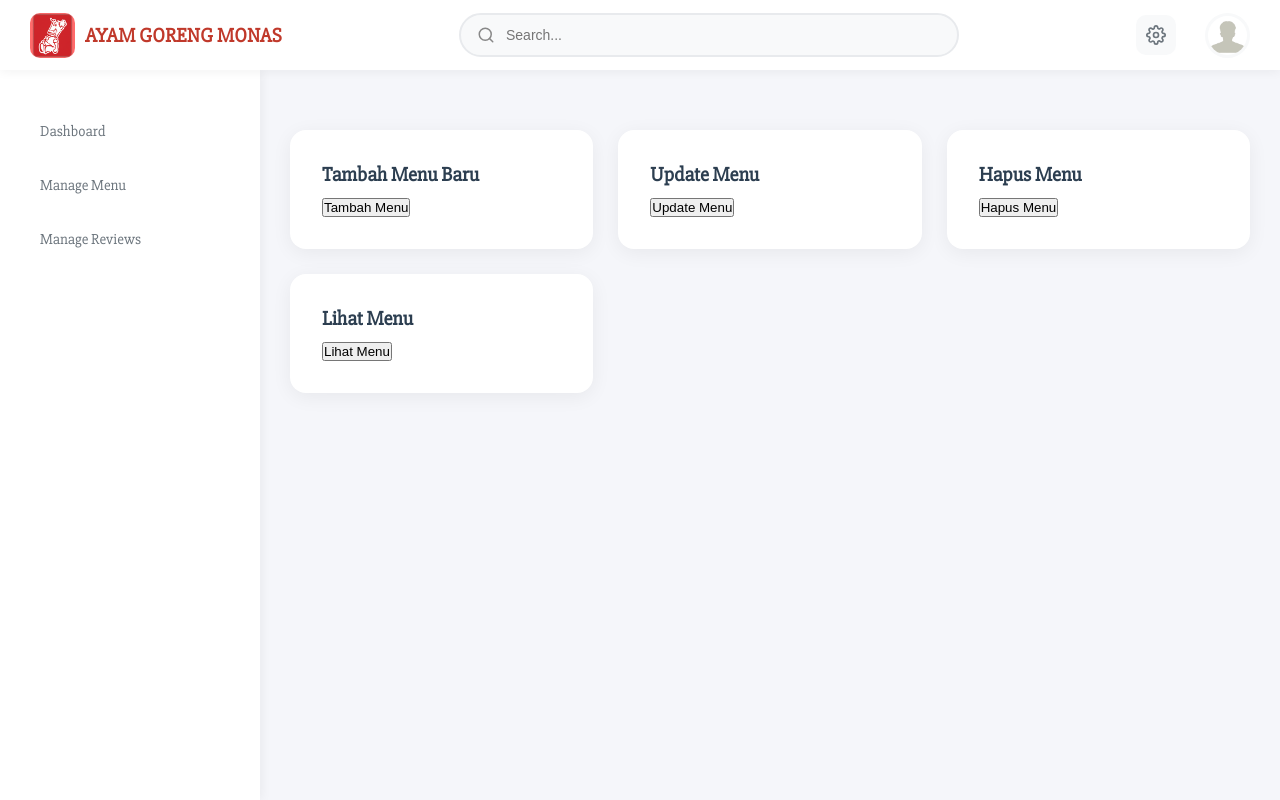
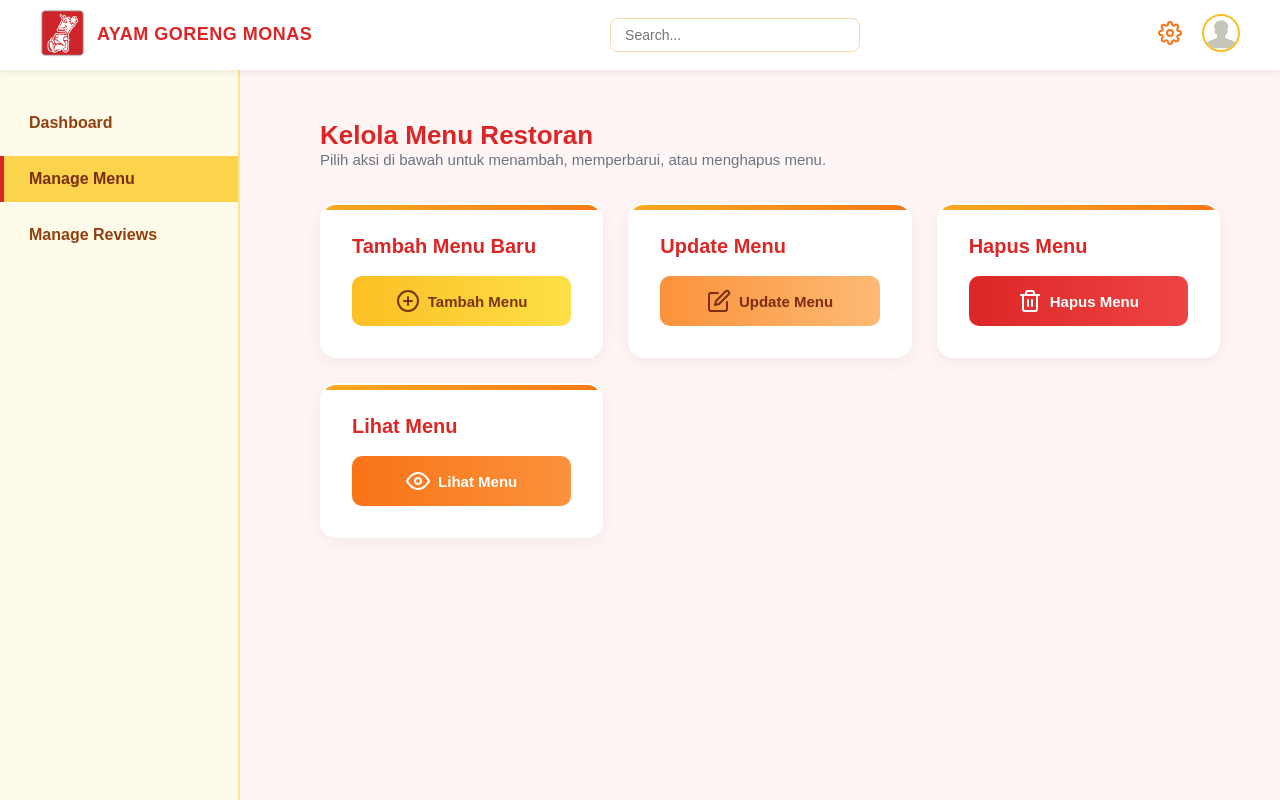
Before and after one commit to Britamaxx/Ayam-Goreng-Monas-Web, a PHP site: page /manage_menu.html in a window 1280 px wide. Run offline with PHP 8.4, Linux system fonts and the light colour scheme.

Commit message:
Add Style In Menu Management

```diff
--- a/Style/manage_menu.css
+++ b/Style/manage_menu.css
@@ -1,8 +1,131 @@
+* {
+  margin: 0;
+  padding: 0;
+  box-sizing: border-box;
+  font-family: "Poppins", sans-serif;
+}
+
+body {
+  background: #FFF5F5;
+  color: #1a1a1a;
+}
+
+.navbar {
+  position: fixed;
+  top: 0;
+  left: 0;
+  right: 0;
+  height: 70px;
+  background: #FFFFFF;
+  box-shadow: 0 2px 8px rgba(0, 0, 0, 0.08);
+  display: flex;
+  align-items: center;
+  justify-content: space-between;
+  padding: 0 40px;
+  z-index: 1000;
+}
+
+.header-left {
+  display: flex;
+  align-items: center;
+  gap: 12px;
+}
+
+.restaurant-logo img {
+  width: 45px;
+}
+
+.restaurant-name {
+  font-weight: 700;
+  font-size: 18px;
+  letter-spacing: 0.5px;
+  color: #DC2626;
+}
+
+.search-bar input {
+  padding: 8px 14px;
+  border-radius: 8px;
+  border: 1px solid #FED7AA;
+  width: 250px;
+  outline: none;
+  font-size: 14px;
+}
+
+.search-bar input:focus {
+  border-color: #FB923C;
+  box-shadow: 0 0 4px rgba(251, 146, 60, 0.5);
+}
+
+.header-right {
+  display: flex;
+  align-items: center;
+  gap: 20px;
+}
+
+.setting-btn {
+  cursor: pointer;
+  color: #F97316;
+  transition: color 0.3s;
+}
+
+.setting-btn:hover {
+  color: #DC2626;
+}
+
+.profile img {
+  width: 38px;
+  height: 38px;
+  border-radius: 50%;
+  object-fit: cover;
+  border: 2px solid #FBBF24;
+}
+
+.sidebar {
+  position: fixed;
+  top: 70px;
+  left: 0;
+  width: 240px;
+  height: calc(100vh - 70px);
+  background: #FFFBEB;
+  border-right: 2px solid #FDE68A;
+  padding: 30px 0;
+}
+
+.sidebar-menu {
+  list-style: none;
+}
+
+.sidebar-menu li {
+  margin-bottom: 10px;
+}
+
+.sidebar-menu a {
+  display: block;
+  padding: 14px 25px;
+  color: #92400E;
+  text-decoration: none;
+  font-weight: 600;
+  transition: all 0.3s ease;
+  border-left: 4px solid transparent;
+}
+
+.sidebar-menu a:hover {
+  background: #FEF3C7;
+  color: #B91C1C;
+  border-left: 4px solid #DC2626;
+}
+
+.sidebar-menu .active a {
+  background: #FCD34D;
+  color: #7C2D12;
+  border-left: 4px solid #DC2626;
+}
+
 .main-content {
   margin-left: 260px;
-  margin-top: 70px;
-  padding: 30px;
-  min-height: calc(100vh - 70px);
+  margin-top: 80px;
+  padding: 40px 60px;
+  max-width: 1200px;
 }
 
 .content-header {
@@ -10,34 +133,31 @@
 }
 
 .content-header h1 {
-  color: #2c3e50;
-  font-size: 28px;
+  font-size: 26px;
   font-weight: 700;
-  margin-bottom: 8px;
+  color: #DC2626;
 }
 
 .content-header p {
-  color: #6c757d;
   font-size: 15px;
+  color: #6B7280;
 }
 
-/* Card Container */
 .card-container {
   display: grid;
-  grid-template-columns: repeat(auto-fit, minmax(280px, 1fr));
+  grid-template-columns: repeat(auto-fit, minmax(260px, 1fr));
   gap: 25px;
-  margin-top: 30px;
 }
 
 .card-item {
-  background: white;
+  background: #FFFFFF;
   border-radius: 16px;
   padding: 30px;
-  box-shadow: 0 4px 20px rgba(0, 0, 0, 0.06);
-  transition: all 0.4s cubic-bezier(0.4, 0, 0.2, 1);
+  box-shadow: 0 4px 18px rgba(0, 0, 0, 0.06);
+  transition: all 0.3s ease;
+  border: 2px solid transparent;
   position: relative;
   overflow: hidden;
-  border: 2px solid transparent;
 }
 
 .card-item::before {
@@ -46,24 +166,33 @@
   top: 0;
   left: 0;
   right: 0;
-  height: 4px;
-  background: linear-gradient(90deg, #ff6b6b, #ff8787);
-  transform: scaleX(0);
-  transition: transform 0.4s ease;
+  height: 5px;
+  background: linear-gradient(90deg, #FBBF24, #F97316, #DC2626);
+  background-size: 300%;
+  animation: gradientSlide 3s linear infinite;
+  transform: scaleX(1);
+}
+
+@keyframes gradientSlide {
+  from {
+    background-position: 0%;
+  }
+  to {
+    background-position: 100%;
+  }
+}
+
+.card-item:hover {
+  transform: translateY(-8px);
+  box-shadow: 0 10px 25px rgba(220, 38, 38, 0.2);
+  border-color: #FB923C;
 }
 
 .card-item h3 {
-  color: #2c3e50;
   font-size: 20px;
   font-weight: 700;
-  margin-bottom: 10px;
-}
-
-.card-item p {
-  color: #6c757d;
-  font-size: 14px;
-  line-height: 1.6;
-  margin-bottom: 25px;
+  margin-bottom: 18px;
+  color: #DC2626;
 }
 
 .card-btn {
@@ -82,36 +211,50 @@
   color: white;
 }
 
-.card-btn svg {
+.card-btn i {
   width: 18px;
   height: 18px;
 }
 
-/* Responsive */
+.add-menu-btn {
+  background: linear-gradient(90deg, #FBBF24, #FDE047);
+  color: #78350F;
+}
+.update-menu-btn {
+  background: linear-gradient(90deg, #FB923C, #FDBA74);
+  color: #7C2D12;
+}
+.delete-menu-btn {
+  background: linear-gradient(90deg, #DC2626, #EF4444);
+}
+.view-menu-btn {
+  background: linear-gradient(90deg, #F97316, #FB923C);
+}
+
+.card-btn:hover {
+  filter: brightness(1.1);
+  transform: scale(1.03);
+}
+
 @media (max-width: 768px) {
   .sidebar {
-    transform: translateX(-100%);
-    transition: transform 0.3s ease;
+    display: none;
+  }
+
+  .navbar {
+    padding: 0 20px;
+  }
+
+  .search-bar input {
+    width: 160px;
   }
 
   .main-content {
     margin-left: 0;
-  }
-
-  .search-bar {
-    max-width: 200px;
-    margin: 0 15px;
-  }
-
-  .restaurant-name {
-    display: none;
+    padding: 20px;
   }
 
   .card-container {
     grid-template-columns: 1fr;
   }
-
-  .content-header h1 {
-    font-size: 24px;
-  }
 }
--- a/manage_menu.html
+++ b/manage_menu.html
@@ -1,10 +1,10 @@
 <!DOCTYPE html>
 <html lang="en">
   <head>
-    <title>Dashboard Admin Ayam Goreng Monas</title>
+    <meta charset="UTF-8" />
+    <meta name="viewport" content="width=device-width, initial-scale=1.0" />
+    <title>Dashboard Admin - Manage Menu</title>
     <link rel="icon" type="image/png" sizes="16x16" href="./source/Logo.png" />
-    <link rel="stylesheet" href="./style/admin.css" />
-    <link rel="stylesheet" href="./style/header.css" />
     <link rel="stylesheet" href="./style/manage_menu.css" />
     <script src="https://unpkg.com/feather-icons"></script>
   </head>
@@ -28,35 +28,58 @@
         </div>
       </div>
     </section>
+
     <section class="sidebar">
       <ul class="sidebar-menu">
         <li class="dashboard"><a href="admin.html">Dashboard</a></li>
-        <li class="manage-menu"><a href="manage_menu.html">Manage Menu</a></li>
-        <li class="manage review">
+        <li class="manage-menu active">
+          <a href="manage_menu.html">Manage Menu</a>
+        </li>
+        <li class="manage-review">
           <a href="manage_reviews.html">Manage Reviews</a>
         </li>
       </ul>
     </section>
+
     <section class="main-content">
+      <div class="content-header">
+        <h1>Kelola Menu Restoran</h1>
+        <p>
+          Pilih aksi di bawah untuk menambah, memperbarui, atau menghapus menu.
+        </p>
+      </div>
+
       <div class="card-container">
         <div class="card-item">
           <h3>Tambah Menu Baru</h3>
-          <button class="add-menu-btn">Tambah Menu</button>
+          <button class="card-btn add-menu-btn">
+            <i data-feather="plus-circle"></i> Tambah Menu
+          </button>
         </div>
+
         <div class="card-item">
           <h3>Update Menu</h3>
-          <button class="update-menu-btn">Update Menu</button>
+          <button class="card-btn update-menu-btn">
+            <i data-feather="edit"></i> Update Menu
+          </button>
         </div>
+
         <div class="card-item">
           <h3>Hapus Menu</h3>
-          <button class="update-menu-btn">Hapus Menu</button>
+          <button class="card-btn delete-menu-btn">
+            <i data-feather="trash-2"></i> Hapus Menu
+          </button>
         </div>
+
         <div class="card-item">
           <h3>Lihat Menu</h3>
-          <button class="update-menu-btn">Lihat Menu</button>
+          <button class="card-btn view-menu-btn">
+            <i data-feather="eye"></i> Lihat Menu
+          </button>
         </div>
       </div>
     </section>
+
     <script>
       feather.replace();
     </script>
```
